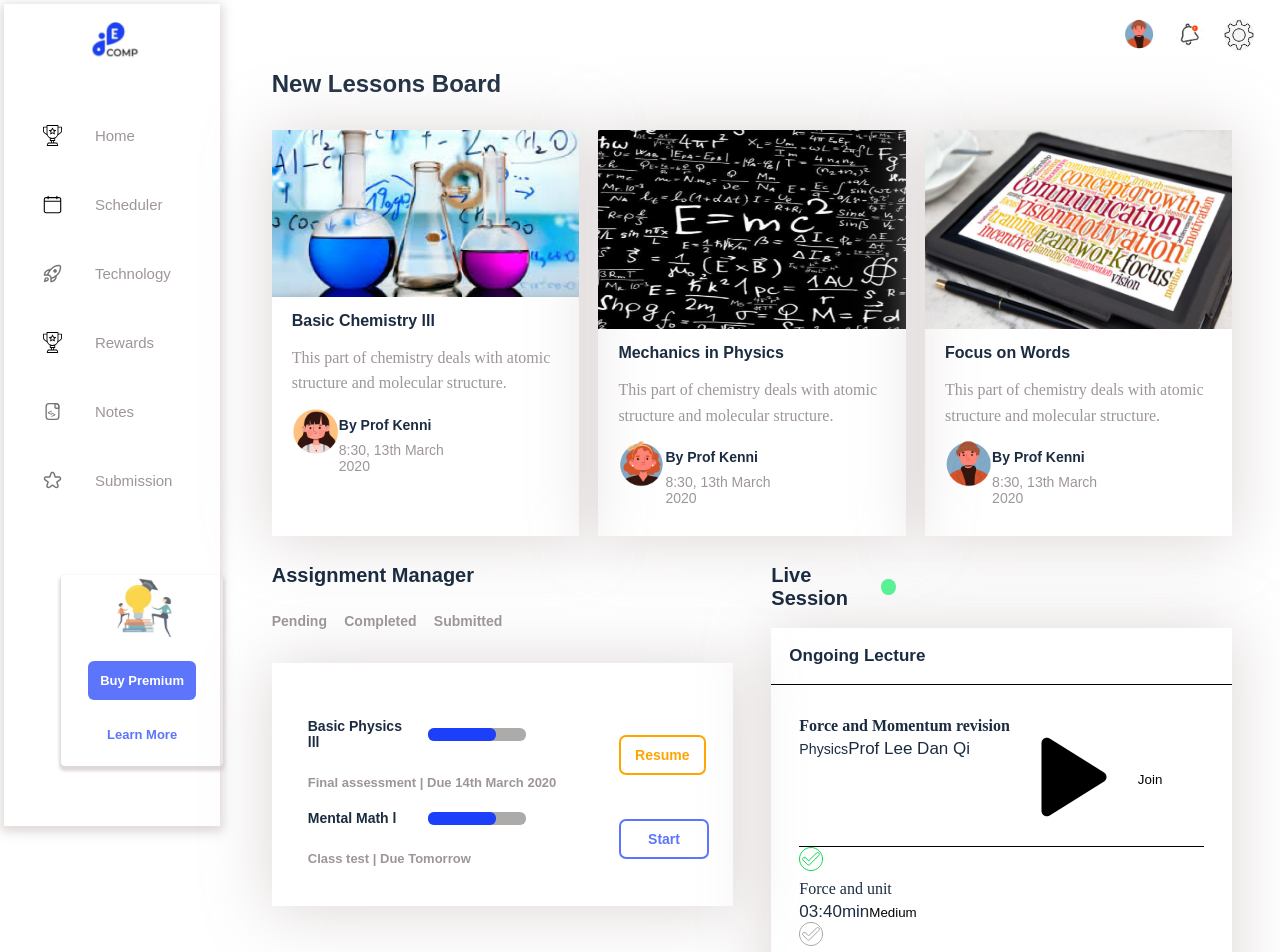
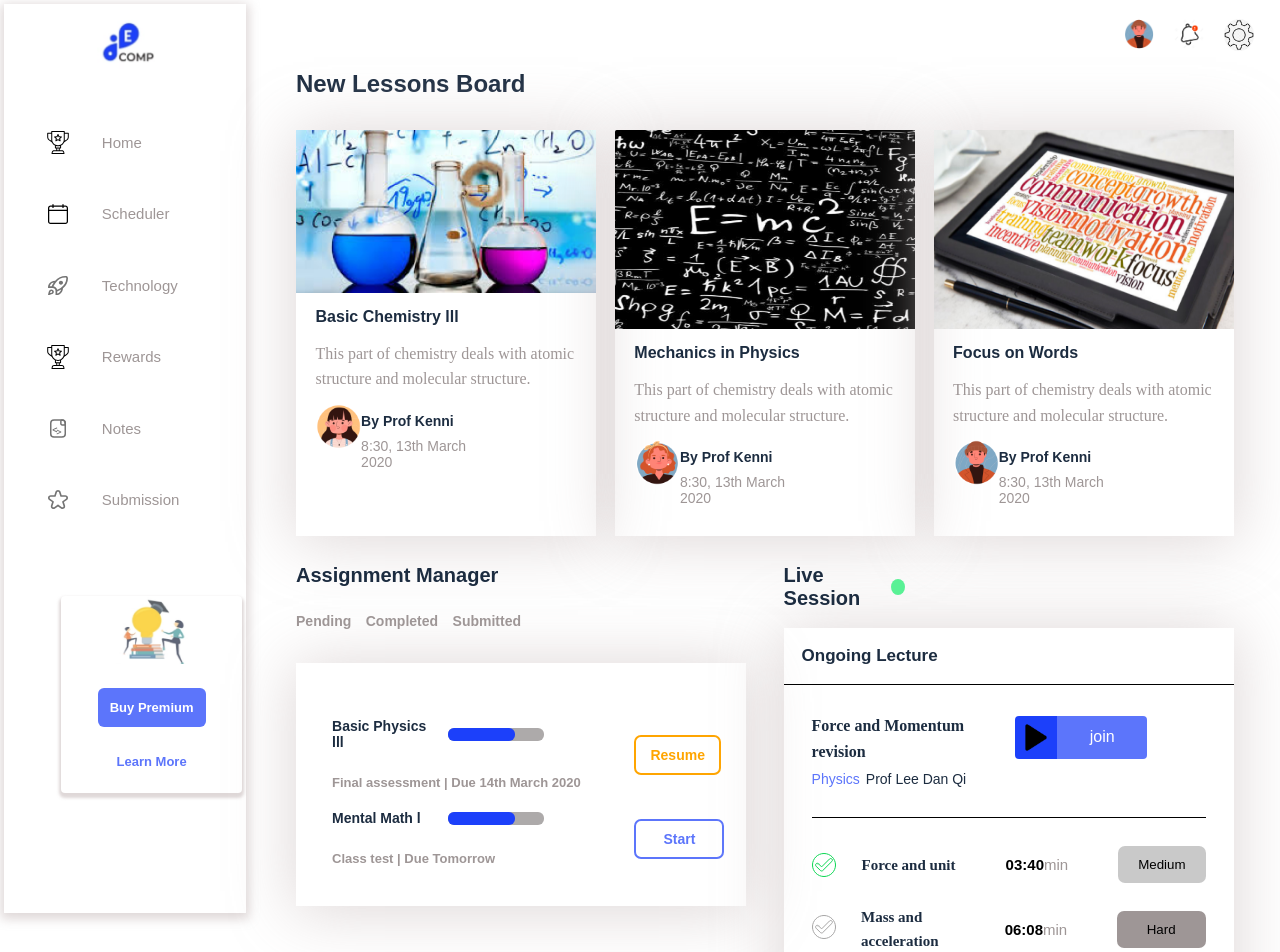
Before and after one commit to amaniyas007/task-9, a React (Create React App) app: page /scheduler in a window 1280 px wide. Shown: the top 952 px of the page. Built offline with nearby package versions, Linux system fonts and the light colour scheme.

Commit message:
styling completed

```diff
--- a/src/App.js
+++ b/src/App.js
@@ -48,6 +48,6 @@ align-items: start;
 justify-content: space-between;`;
 
 const Wrapper = styled.div`
-  width: 83%;
+  width: 81%;
 `;
 export default App
--- a/src/components/includes/LeftNavbar.jsx
+++ b/src/components/includes/LeftNavbar.jsx
@@ -70,10 +70,10 @@ function LeftNavbar() {
   )
 }
 const SectionMain = styled.section`
-  width: 17%;
+  width: 19%;
   margin: 4px;
   box-shadow: 0px 3px 10px 3px #d6cdcdc9;
-  padding-bottom: 30px;
+  padding-bottom: 90px;
 `;
 
 const SectionWrapper = styled.section`
--- a/src/components/screens/Scheduler.jsx
+++ b/src/components/screens/Scheduler.jsx
@@ -112,7 +112,7 @@ function Scheduler () {
                     <DivPlay>
                       <Playbutton src={require("../Assets/Images/playbutton.png")}/>
                     </DivPlay>
-                    <Join>Join</Join>
+                    <Join>join</Join>
                   </ButtonFlex>
                 </Right>
               </CenterFlex>
@@ -123,7 +123,7 @@ function Scheduler () {
                     <CheckGreenImage src={CheckGreen} alt="Image"/>
                   </CheckGreenContainer>
                   <SIUnits>Force and unit</SIUnits>
-                  <Time>03:40min</Time>
+                  <Time><B>03:40</B>min</Time>
                   <Buttonbggrey>Medium</Buttonbggrey>
                 </Line>
 
@@ -132,7 +132,7 @@ function Scheduler () {
                     <CheckGreyImage src={CheckGrey}alt="Image"/>
                   </CheckGreyContainer>
                   <SIUnits>Mass and acceleration</SIUnits>
-                  <Time>06:08min</Time>
+                  <Time><B>06:08</B>min</Time>
                   <Buttonbgdarkgrey>Hard</Buttonbgdarkgrey>
                 </Line>
 
@@ -141,7 +141,7 @@ function Scheduler () {
                     <CheckGreyImage src={CheckGrey} alt="Image"/>
                   </CheckGreyContainer>
                   <SIUnits>Gain of Momentum</SIUnits>
-                  <Time>09:30min</Time>
+                  <Time><B>09:30</B>min</Time>
                   <Buttonbggrey>Medium</Buttonbggrey>
                 </Line>
               </Level>
@@ -294,32 +294,90 @@ const Hr = styled.hr`
 `;
 const CenterFlex = styled.div`
   display: flex;
+  justify-content: space-between;
+  width: 93%;
 `;
-const Left = styled.div``;
+const Left = styled.div`
+  margin-bottom: 28px;
+`;
 const ForceMomentum = styled.p`
   font-weight: 600;
   font-size: 16px;
+  margin-bottom: 5px;
 `;
-const Prof = styled.span``;
-const Blue = styled.small``;
+const Prof = styled.span`
+  font-size: 14px;
+`;
+const Blue = styled.span`
+  color: #5C75FB;
+  margin-right: 6px
+`;
 const Right = styled.div`
 `;
 const ButtonFlex = styled.div`
   display: flex;
+  border-radius: 4px;
+  margin-top: 3px;
 `;
-const DivPlay = styled.div``;
-const Playbutton = styled.img``;
-const Join = styled.button``;
-const Level = styled.section``;
-const Line = styled.div``;
+const DivPlay = styled.div`
+  background: #1C40FA;
+  width: 26%;
+  border-radius: 4px 0 0 4px;
+`;
+const Playbutton = styled.img`
+  width: 100%;
+  display: block;
+`;
+const Join = styled.button`
+  background: #5C75FB;
+  width: 55%;
+  padding: 12px 8px;
+  border-radius: 0 4px  4px 0;
+  color: #fff;
+  font-size: 16px;
+`;
+const Level = styled.section`
+  padding-top: 28px;
+  margin-bottom: -22px;
+`;
+const Line = styled.div`
+  display: flex;
+  justify-content: space-between;
+  align-items: center;
+  margin-bottom: 22px;
+`;
 const CheckGreenContainer = styled.div``;
-const CheckGreenImage = styled.img``;
-const SIUnits = styled.p``;
-const Time = styled.span``;
-const Buttonbggrey = styled.button``;
+const CheckGreenImage = styled.img`
+  width: 100%;
+  display: block;
+`;
+const SIUnits = styled.p`
+  font-size: 15px;
+  font-weight: 600;
+  text-align: left;
+  width: 30%;
+`;
+const B = styled.b`
+  font-weight: 600;
+  color: #000;
+`
+const Time = styled.span`
+  font-size: 15px;
+  color: #9E9696;
+  width: 22%;
+`;
+const Buttonbggrey = styled.button`
+  padding: 11px 20px;
+  background: #c9c9c9;
+  border-radius: 7px;
+`;
 const CheckGreyContainer = styled.div``;
 const CheckGreyImage = styled.img``;
-const Buttonbgdarkgrey = styled.button``;
+const Buttonbgdarkgrey = styled.button`
+padding: 11px 30px;
+background: #9E9696;
+border-radius: 7px;
+`;
 
 
 export default Scheduler;
```
